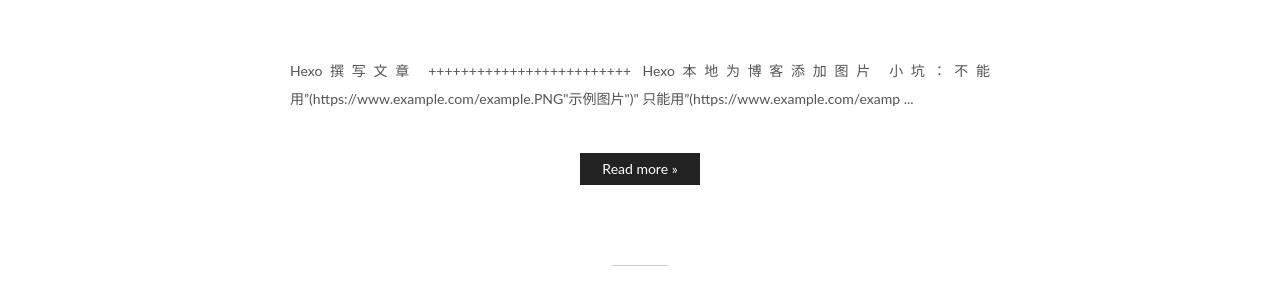
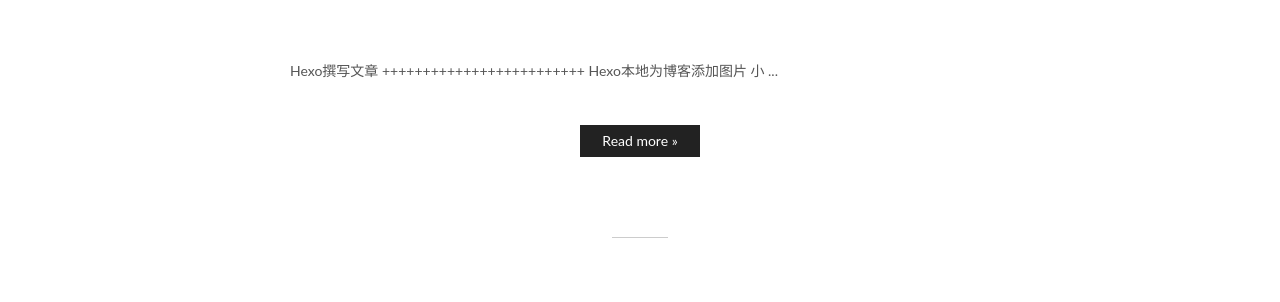
Before and after one commit to xuekedou/xuekedou.github.io, a plain HTML site: page index.html in a window 1280 px wide. Shown: the part 423-725 px from the top of the page. Drawn offline with Linux system fonts and the light colour scheme; some packages are replaced by stand-ins of ours; a script that the page names is missing.

Commit message:
Site updated: 2019-04-23 22:10:56

```diff
--- a/index.html
+++ b/index.html
@@ -354,8 +354,7 @@
           Hexo撰写文章
 +++++++++++++++++++++++++
 Hexo本地为博客添加图片
-小坑：不能用”(https://www.example.com/example.PNG&quot;示例图片&quot;)&quot;
-只能用”(https://www.example.com/examp
+小
           ...
           <!--noindex-->
           <div class="post-button text-center">
```
